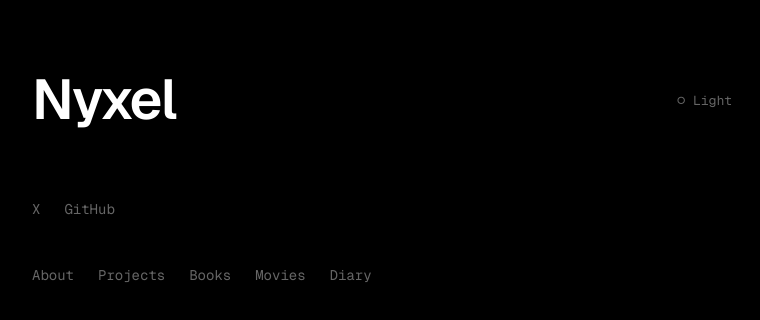
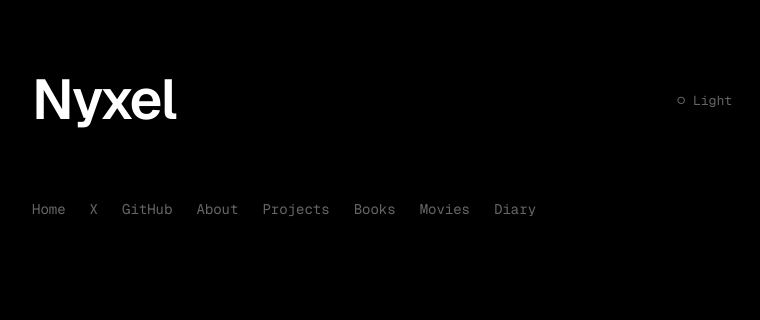
Before and after one commit to Nyxeli0n/nyxel-site, a Next.js app: page / in a window 1280 px wide. Shown: the top 320 px of the page, without its empty margins (258-1018 px from the left). Built offline with nearby package versions, Linux system fonts and the light colour scheme.

Commit message:
Keep Home visible and align homepage navigation on one row

```diff
--- a/app/components/SitePage.tsx
+++ b/app/components/SitePage.tsx
@@ -6,9 +6,16 @@ export default function SitePage({ title = "Nyxel", home = false, children }: {
   return <main>
     <header className="site-head fade-in"><h1>{title}</h1><ThemeToggle /></header>
     <nav className="contacts fade-in delay-1" aria-label="Navigation">
-      {!home && <Link href="/">Home</Link>}
+      <Link href="/">Home</Link>
       <a href="https://x.com/nyxeli0n" target="_blank" rel="noreferrer">X</a>
       <a href="https://github.com/Nyxeli0n" target="_blank" rel="noreferrer">GitHub</a>
+      {home && <>
+        <Link href="/about">About</Link>
+        <Link href="/projects">Projects</Link>
+        <Link href="/books">Books</Link>
+        <Link href="/movies">Movies</Link>
+        <Link href="/diary">Diary</Link>
+      </>}
     </nav>
     <div className="fade-in delay-2">{children}</div>
   </main>;
--- a/app/page.tsx
+++ b/app/page.tsx
@@ -1,14 +1,5 @@
-import Link from "next/link";
 import SitePage from "./components/SitePage";
 
 export default function Home() {
-  return <SitePage home>
-    <nav className="contacts" aria-label="Pages">
-      <Link href="/about">About</Link>
-      <Link href="/projects">Projects</Link>
-      <Link href="/books">Books</Link>
-      <Link href="/movies">Movies</Link>
-      <Link href="/diary">Diary</Link>
-    </nav>
-  </SitePage>;
+  return <SitePage home />;
 }
```
